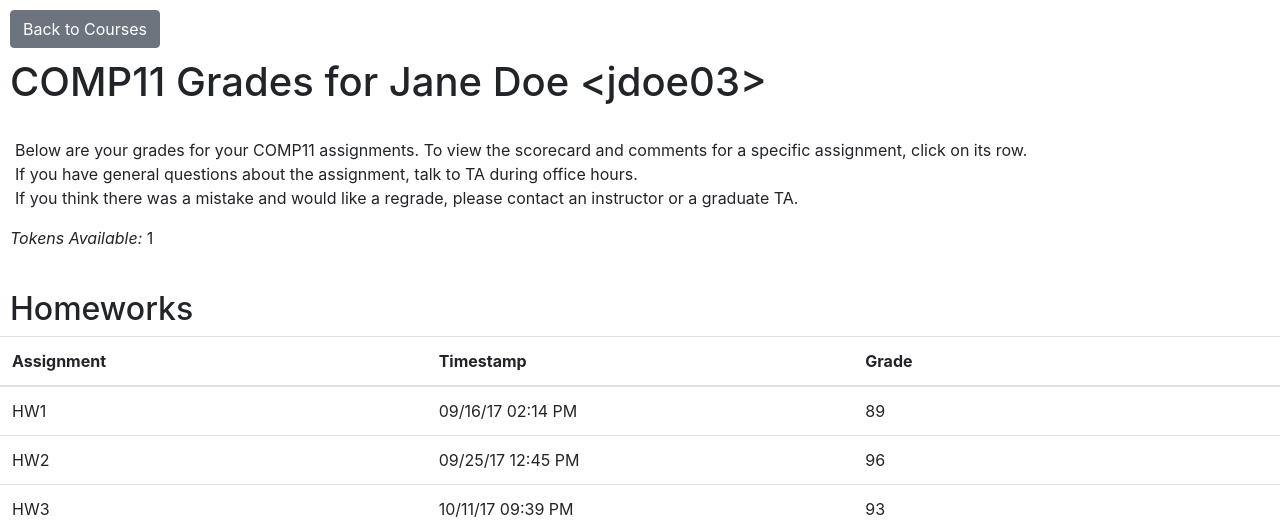
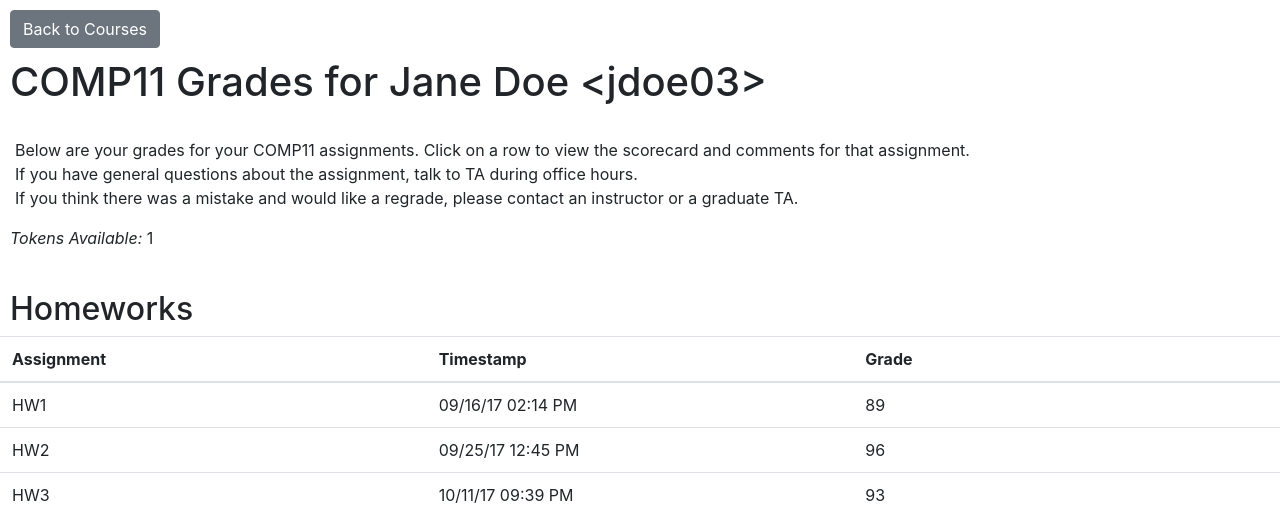
Before and after one commit to duci9y/jumbograde, a Django app: a page that uses core/jinja2/core/table.html.j2 in a window 1280 px wide. Shown: the top 532 px of the page. Run offline with Django 3.2, Linux system fonts and the light colour scheme; parts of the project's set-up code (start-up, migrations or seed data) failed here and were passed over; some libraries are stand-ins or nearby versions.

Commit message:
minor text changes

```diff
--- a/core/jinja2/core/table.html.j2
+++ b/core/jinja2/core/table.html.j2
@@ -1,10 +1,5 @@
-<!doctype html>
-<html lang="en">
-  <head>
-    <title>testing</title>
-    <!-- Required meta tags -->
-    <meta charset="utf-8">
-    <meta name="viewport" content="width=device-width, initial-scale=1, shrink-to-fit=no">
+<head>
+    <title>COMP11 Grades</title>
 
     {% block head %}
     <link rel="stylesheet" type="text/css" href="{{ static('core/table.css') }}">
@@ -15,20 +10,22 @@
     <link rel="stylesheet" href="https://maxcdn.bootstrapcdn.com/bootstrap/4.0.0-alpha/css/bootstrap.min.css">
 
     <script src="https://maxcdn.bootstrapcdn.com/bootstrap/4.0.0-alpha/js/bootstrap.min.js"></script>
+</head>
 
-  </head>
-  <body>
+<body>
     {% block body %}
-    <button type="button" class="btn btn-secondary" onclick="go_back()">Back to Courses</button>
+    <button type="button" class="btn btn-secondary" onclick="go_back()">
+      Back to Courses</button>
     <br>
     <h1>COMP11 Grades for Jane Doe &lt;jdoe03&gt;</h1>
     <br>
     <p>
-      <span>Below are your grades for your COMP11 assignments. To view the
-	scorecard and comments for a specific assignment, click on its row.</span>
-      <span>If you have general questions about the assignment, talk to TA during office hours.</span>
+      <span>Below are your grades for your COMP11 assignments. Click on a row
+	to view the scorecard and comments for that assignment.</span>
+      <span>If you have general questions about the assignment, talk to TA
+	during office hours.</span>
       <span>If you think there was a mistake and would like a regrade, please
-      contact an instructor or a graduate TA.</span>
+        contact an instructor or a graduate TA.</span>
     </p>
     <p><i>Tokens Available:</i> 1</p>
     <br>
@@ -44,7 +41,7 @@
       <tbody>
       {% for assignment, tstamp, grade in [('HW1', '09/16/17 02:14 PM', 89),
 	                                   ('HW2', '09/25/17 12:45 PM', 96),
-	                                   ('HW3', '10/11/17 09:39 PM', 93)]%}
+	                                   ('HW3', '10/11/17 09:39 PM', 93)] %}
         <tr>
           <td>{{ assignment }}</td>
 	  <td>{{ tstamp }}</td>
@@ -68,7 +65,7 @@
 	                                   ('LAB2', '09/23/17 05:42 PM', 2),
 	                                   ('LAB3', '09/30/17 05:31 PM', 3),
 	                                   ('LAB4', '10/05/17 04:59 PM', 2),
-	                                   ('LAB5', '10/12/17 05:22 PM', 3)]%}
+	                                   ('LAB5', '10/12/17 05:22 PM', 3)] %}
         <tr>
           <td>{{ assignment }}</td>
 	  <td>{{ tstamp }}</td>
@@ -90,7 +87,7 @@
       <tbody>
       {% for exam, date, grade in [('Midterm 1', '10/12/17', 88),
 	                           ('Midterm 2', '11/08/17', 91),
-	                           ('Final',     '12/05/17', 100)]%}
+	                           ('Final',     '12/05/17', 100)] %}
         <tr>
           <td>{{ exam }}</td>
 	  <td>{{ date }}</td>
@@ -99,10 +96,8 @@
       {% endfor %}
       </tbody>
     </table>
-    {% endblock %}
+
     <script src="https://code.jquery.com/jquery-3.2.1.slim.min.js" integrity="sha384-KJ3o2DKtIkvYIK3UENzmM7KCkRr/rE9/Qpg6aAZGJwFDMVNA/GpGFF93hXpG5KkN" crossorigin="anonymous"></script>
     <script src="{{ static('core/table.js') }}" type="text/javascript"></script>
-
-    </script>
-  </body>
-</html>
+    {% endblock %}
+</body>
--- a/core/static/core/table.js
+++ b/core/static/core/table.js
@@ -1,4 +1,4 @@
-/* JQuery */
+/*************************     JQuery     **************************/
 
 /* go to corresponding assignment scorecard */
 $('.table > tbody > tr').click(function() {
@@ -7,7 +7,7 @@ $('.table > tbody > tr').click(function() {
 });
 
 
-/* JavaScript */
+/*************************   JavaScript   **************************/
 
 /* go back to previous page */
 function go_back() {
```
Also changed, not shown: core/static/core/table.css (line endings or trailing spaces).
